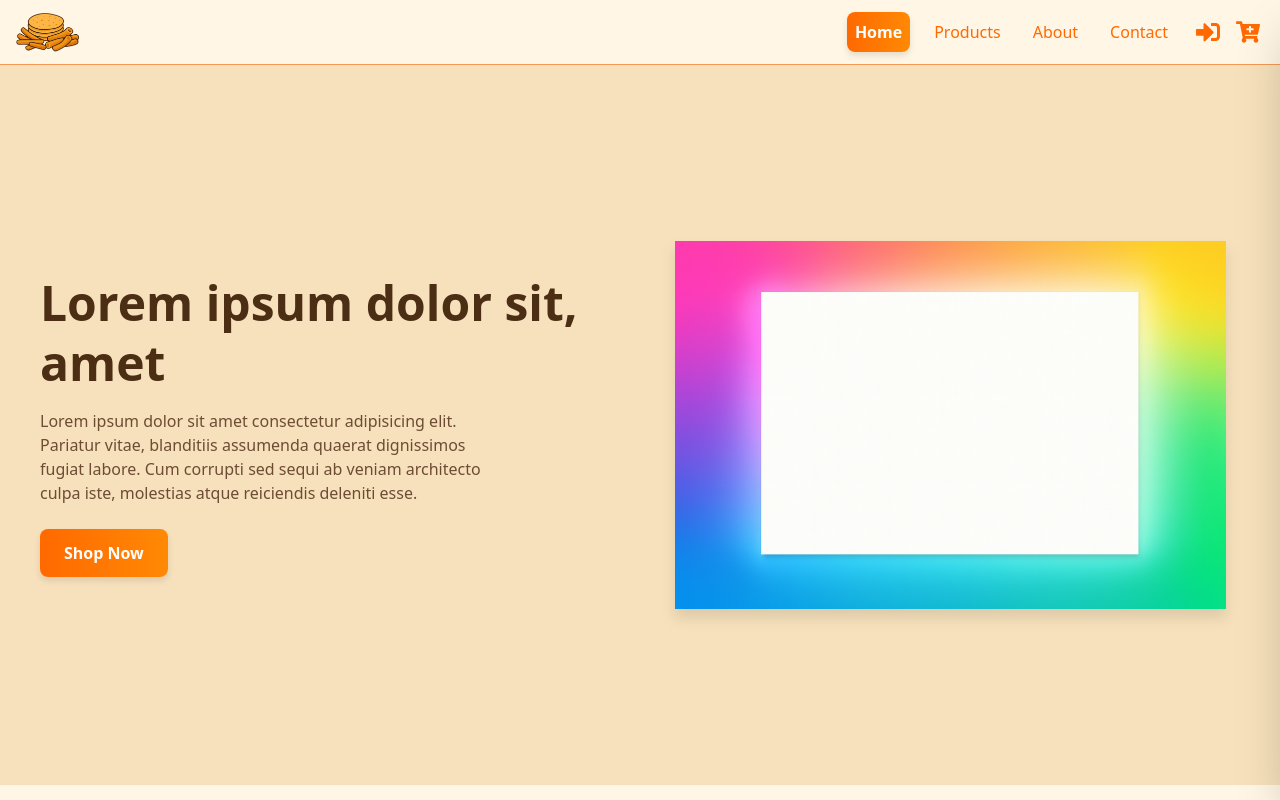
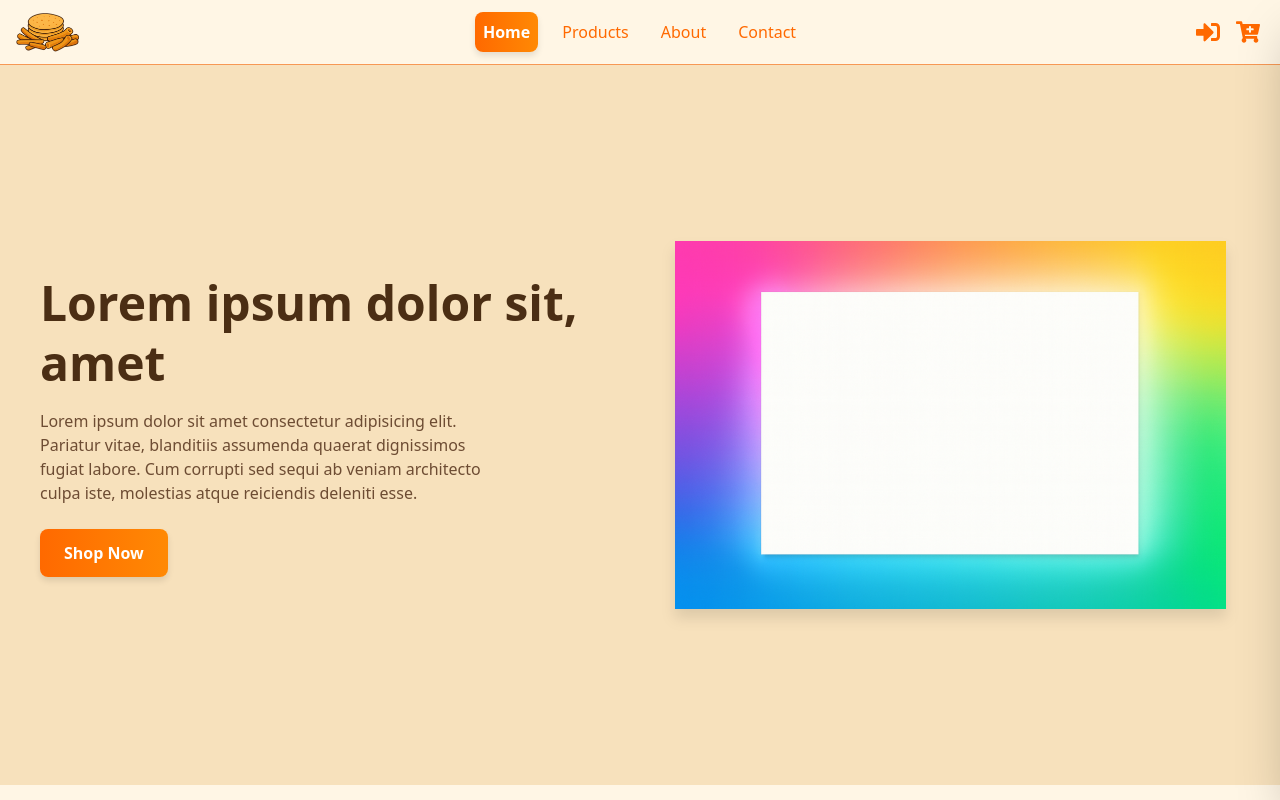
Before and after one commit to Muhammad-Hammad-Habib/e-commerce-frondend, a React (Vite) app: page / in a window 1280 px wide. Shown: the top 800 px of the page. Built offline with nearby package versions, Linux system fonts and the light colour scheme.

Commit message:
UI update

```diff
--- a/src/component/Navbar.jsx
+++ b/src/component/Navbar.jsx
@@ -31,10 +31,11 @@ const Navbar = ({ toggleCart }) => {
   return (
     <Disclosure
       as="nav"
-      className="sticky border-b-1 border-[#f79854] bg-[#FFF6E5] z-1 top-0 after:pointer-events-none after:absolute after:inset-x-0 after:bottom-0 after:h-px after:bg-white/10"
+      className="sticky border-b border-[#f79854] bg-[#FFF6E5] z-1 top-0 after:pointer-events-none after:absolute after:inset-x-0 after:bottom-0 after:h-px after:bg-white/10"
     >
       <div className="mx-auto max-w px-2 sm:px-6 lg:px-4">
         <div className="relative flex h-16 items-center justify-between">
+          {/* Logo and hamburger */}
           <div className="absolute inset-y-0 left-0 flex items-center sm:hidden">
             {/* Mobile menu button*/}
             <DisclosureButton className=" text-[#ff6900] group relative inline-flex items-center justify-center rounded-md p-2  hover:bg-white/5 focus:outline-2 focus:-outline-offset-1 focus:outline-[#ff6900]">
@@ -55,12 +56,15 @@ const Navbar = ({ toggleCart }) => {
               />
             </DisclosureButton>
           </div>
+          {/* Nav link sm > */}
           <div className="flex flex-1 items-center justify-center sm:items-stretch sm:justify-between">
+            {/* web Logo */}
             <div className="flex shrink-0 items-center">
               <img alt="Your Company" src={logo} className="h-10 w-auto" />
             </div>
-            <div className="hidden sm:ml-6 sm:block">
-              <div className="flex space-x-4">
+            {/* links */}
+            <div className="hidden sm:w-full sm:ml-6 sm:block">
+              <div className="flex space-x-4 justify-center">
                 {navigation.map((item, key) => (
                   <NavLink
                     key={item.name}
@@ -80,6 +84,7 @@ const Navbar = ({ toggleCart }) => {
               </div>
             </div>
           </div>
+          {/* Logo Cart and sign up */}
           <div className="absolute inset-y-0 right-0 flex items-center pr-1 sm:static sm:inset-auto sm:ml-4 sm:pr-0">
             <NavLink
               to="signin"
```
